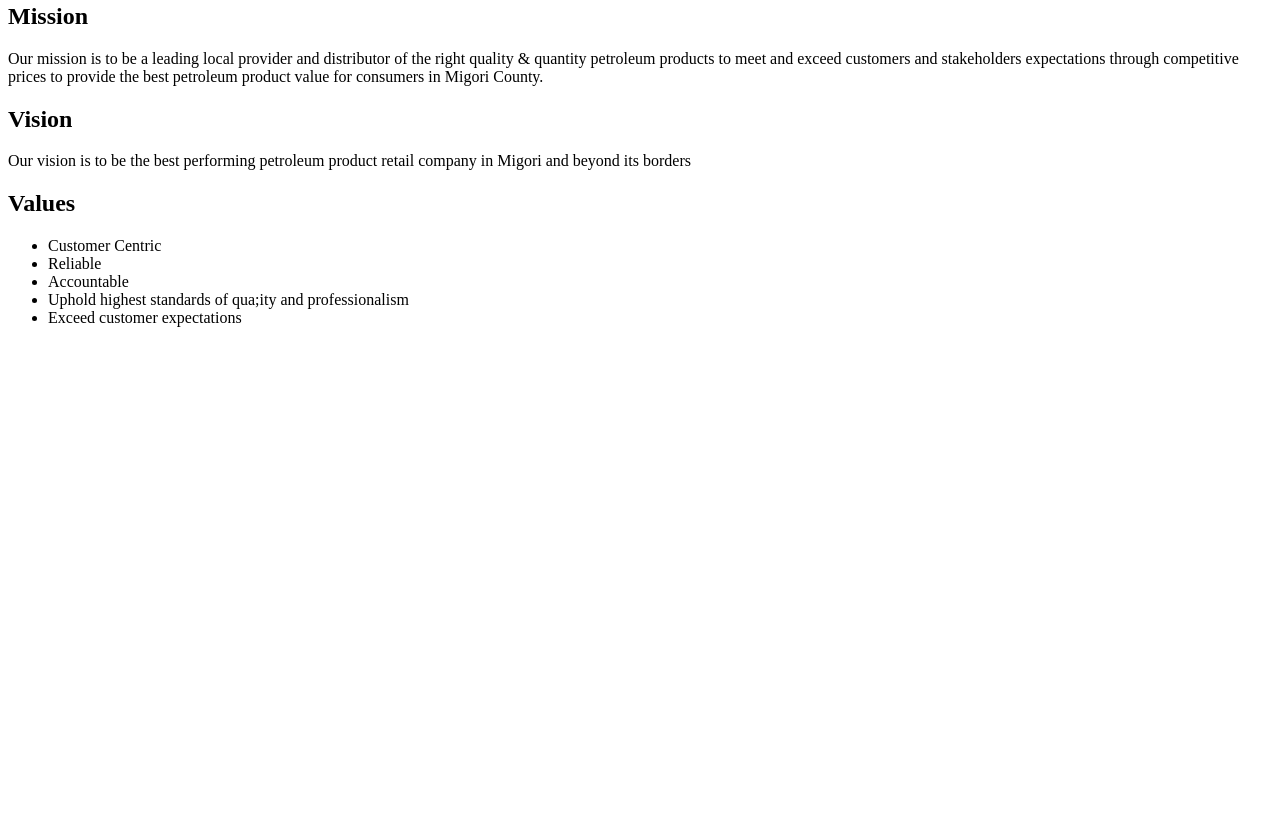
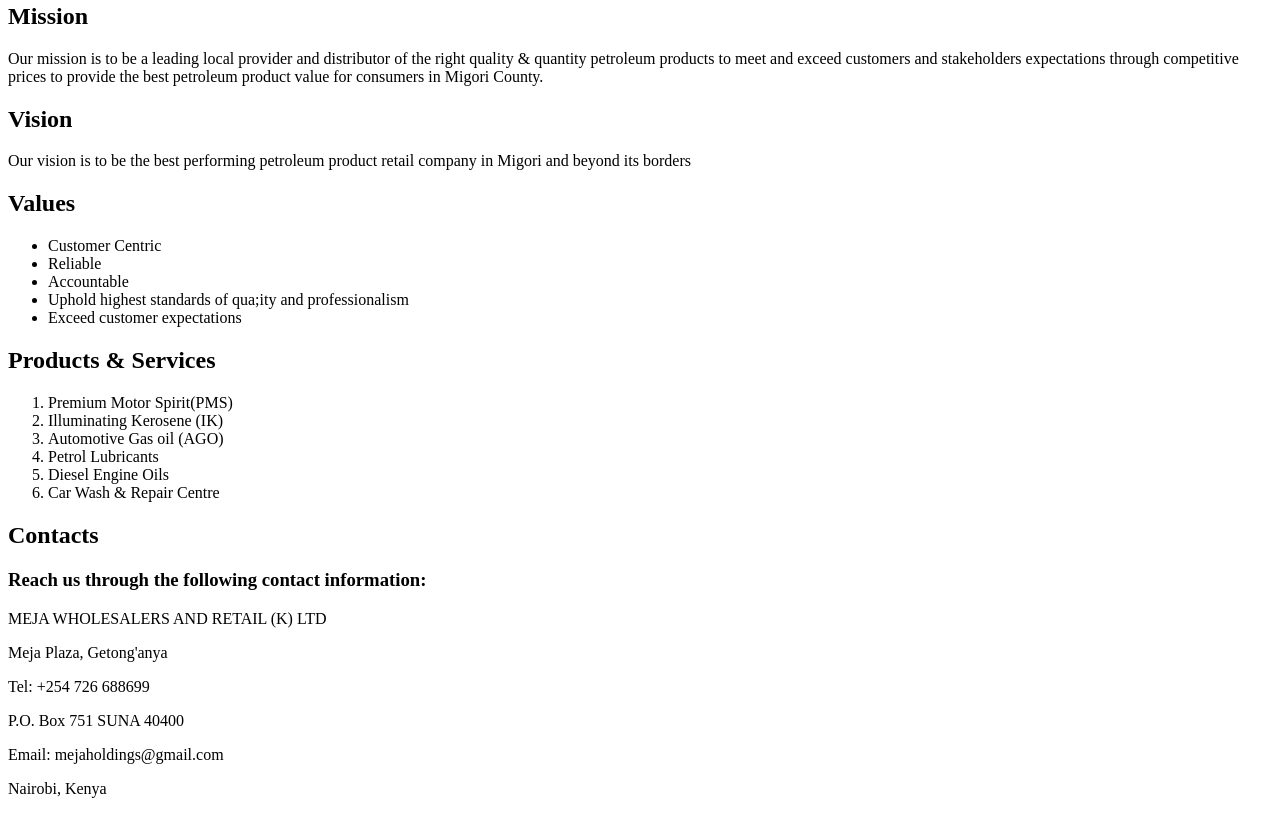
Before and after one commit to Chacha007M/meja-filling-station, a plain HTML site: page meja-filling-station.html in a window 1280 px wide. Shown: the part 300-1114 px from the top of the page. Before the commit the page ends 800 px from the top, so only its background shows below. Drawn offline with Linux system fonts and the light colour scheme.

Commit message:
add products and contacts to the initial webpage

```diff
--- a/meja-filling-station.html
+++ b/meja-filling-station.html
@@ -23,5 +23,23 @@
       <li>Uphold highest standards of qua;ity and professionalism</li>
       <li>Exceed customer expectations</li>
     </ul>
+    <h2>Products & Services</h2>
+    <ol>
+      <li>Premium Motor Spirit(PMS)</li>
+      <li>Illuminating Kerosene (IK)</li>
+      <li>Automotive Gas oil (AGO)</li>
+      <li>Petrol Lubricants</li>
+      <li>Diesel Engine Oils</li>
+      <li>Car Wash & Repair Centre</li>
+    </ol>
+    <h2>Contacts</h2>
+    <h3>Reach us through the following contact information:</h3>
+    <p>MEJA WHOLESALERS AND RETAIL (K) LTD</p>
+    <p>Meja Plaza, Getong'anya</p>
+    <p>Tel: +254 726 688699</p>
+    <p>P.O. Box 751 SUNA 40400</p>
+    <p>Email: mejaholdings@gmail.com</p>
+    <p>Nairobi, Kenya</p>
+
   </body>
 </html>
```
